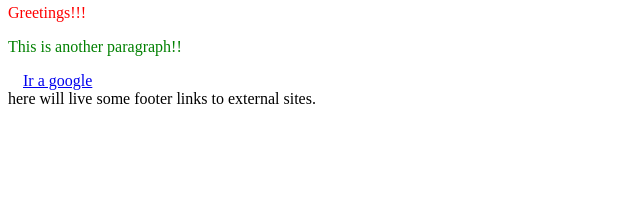
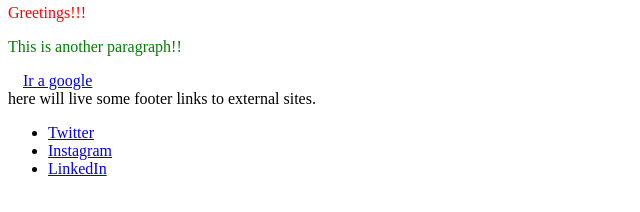
Before and after one commit to jalamprea/hello-html, a plain HTML site: page src/index.html in a window 1280 px wide. Shown: the part 110-322 px from the top of the page, without its empty margins (0-640 px from the left). Drawn offline with Linux system fonts and the light colour scheme.

Commit message:
Added social networks links

```diff
--- a/src/index.html
+++ b/src/index.html
@@ -44,6 +44,11 @@
 
 	<footer>
 		here will live some footer links to external sites.
+		<ul>
+			<li><a href="#">Twitter</a></li>
+			<li><a href="#">Instagram</a></li>
+			<li><a href="#">LinkedIn</a></li>
+		</ul>
 	</footer>
 </body>
 </html>
```
